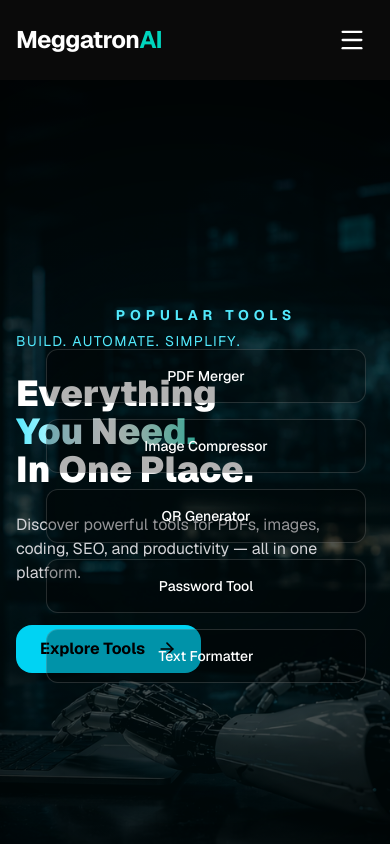
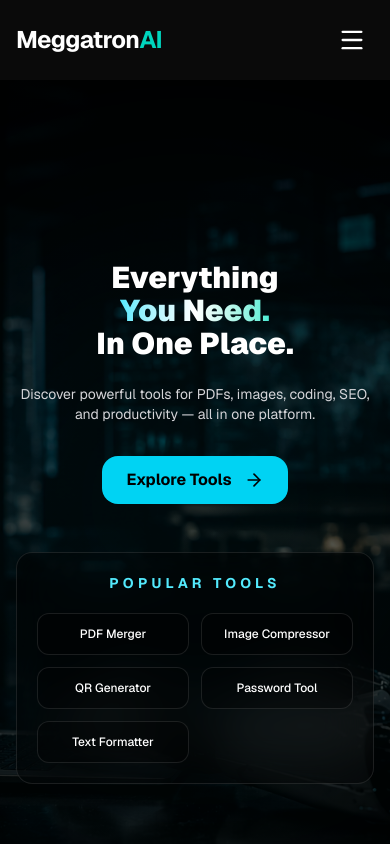
Before and after one commit to meggatronai-lab/meggatronai, a Next.js app: page / in a window 390 px wide. Shown: the top 844 px of the page. Built offline with nearby package versions, Linux system fonts and the light colour scheme.

Commit message:
make hero section mobile responsive

```diff
--- a/components/Hero.tsx
+++ b/components/Hero.tsx
@@ -4,7 +4,6 @@ import Link from "next/link";
 import { ArrowRight, Sparkles } from "lucide-react";
 
 export default function Hero() {
-
   const tools = [
     { name: "PDF Merger", link: "/tools/pdf-merger" },
     { name: "Image Compressor", link: "/tools/image-compressor" },
@@ -29,20 +28,15 @@ export default function Hero() {
       <div className="absolute inset-0 bg-[radial-gradient(circle_at_center,transparent_0%,rgba(0,0,0,.25)_45%,rgba(0,0,0,.75)_100%)] pointer-events-none" />
 
       {/* Glow */}
-      <div className="absolute left-1/2 top-1/2 h-[600px] w-[600px] -translate-x-1/2 -translate-y-1/2 rounded-full bg-cyan-400/10 blur-[180px]" />
+      <div className="absolute left-1/2 top-1/2 h-[400px] w-[400px] sm:h-[600px] sm:w-[600px] -translate-x-1/2 -translate-y-1/2 rounded-full bg-cyan-400/10 blur-[150px]" />
 
       {/* Content */}
-      <div className="relative z-20 mx-auto flex min-h-screen max-w-7xl items-center px-4 sm:px-6">
+      <div className="relative z-20 mx-auto flex min-h-screen max-w-7xl flex-col lg:flex-row items-center justify-center lg:justify-between px-4 sm:px-6">
 
-        <div className="max-w-3xl">
+        {/* LEFT CONTENT */}
+        <div className="max-w-3xl text-center lg:text-left">
 
-          {/* Badge */}
-          <div className="mb-6 text-cyan-300 text-sm tracking-widest">
-  BUILD. AUTOMATE. SIMPLIFY.
-</div>
-
-          {/* Heading */}
-          <h1 className="mt-6 sm:mt-8 text-4xl sm:text-6xl lg:text-8xl font-black leading-[1.05] text-white">
+          <h1 className="mt-10 lg:mt-0 text-3xl sm:text-5xl lg:text-8xl font-black leading-[1.1] text-white">
             Everything <br />
             <span className="bg-gradient-to-r from-cyan-300 via-white to-teal-300 bg-clip-text text-transparent">
               You Need.
@@ -51,16 +45,14 @@ export default function Hero() {
             In One Place.
           </h1>
 
-          {/* Description */}
-          <p className="mt-6 sm:mt-8 max-w-2xl text-base sm:text-lg lg:text-xl text-zinc-300">
+          <p className="mt-6 text-sm sm:text-lg lg:text-xl text-zinc-300">
             Discover powerful tools for PDFs, images, coding, SEO, and productivity — all in one platform.
           </p>
 
-          {/* Button */}
-          <div className="mt-10 sm:mt-12">
+          <div className="mt-8 flex justify-center lg:justify-start">
             <Link
               href="/tools"
-              className="inline-flex items-center rounded-2xl bg-cyan-400 px-6 sm:px-8 py-3 sm:py-4 font-bold text-black transition hover:bg-cyan-300 hover:scale-105 hover:shadow-[0_0_40px_rgba(34,211,238,0.7)]"
+              className="inline-flex items-center rounded-2xl bg-cyan-400 px-6 sm:px-8 py-3 sm:py-4 font-bold text-black transition hover:bg-cyan-300 hover:scale-105"
             >
               Explore Tools
               <ArrowRight className="ml-3" size={20} />
@@ -68,38 +60,45 @@ export default function Hero() {
           </div>
 
         </div>
-      </div>
 
-      <div className="absolute right-6 sm:right-16 top-1/2 w-80 -translate-y-1/2 z-50">
-  <p className="mb-6 text-center text-cyan-300 font-bold tracking-[0.35em] text-sm">
+        {/* RIGHT TOOLS CARD (RESPONSIVE) */}
+        <div className="mt-12 lg:mt-0 w-full max-w-sm z-50">
+
+          <div className="rounded-2xl border border-white/10 bg-black/40 backdrop-blur-xl p-5">
+
+            <p className="mb-5 text-center text-cyan-300 font-bold tracking-[0.3em] text-sm">
               POPULAR TOOLS
             </p>
+
+            <div className="grid grid-cols-2 sm:grid-cols-1 gap-3">
 
               {tools.map((tool) => (
                 <Link
                   key={tool.name}
                   href={tool.link}
                   className="
-        mb-4 flex items-center justify-center
-        rounded-xl border border-white/15
-        bg-black/30 px-4 py-4
-        text-white text-sm font-medium
-
-        cursor-pointer
+                    flex items-center justify-center
+                    rounded-xl border border-white/10
+                    bg-black/30 px-3 py-3
+                    text-white text-xs sm:text-sm font-medium
                     transition-all duration-300
 
                     hover:text-cyan-300
                     hover:border-cyan-300
-        hover:bg-black/60
-        hover:scale-[1.06]
-        hover:shadow-[0_0_35px_rgba(34,211,238,0.9)]
+                    hover:shadow-[0_0_25px_rgba(34,211,238,0.6)]
                   "
                 >
                   {tool.name}
                 </Link>
               ))}
+
             </div>
 
+          </div>
+
+        </div>
+
+      </div>
     </section>
   );
 }
```
Lines whose indentation alone changed are shown as unchanged.
